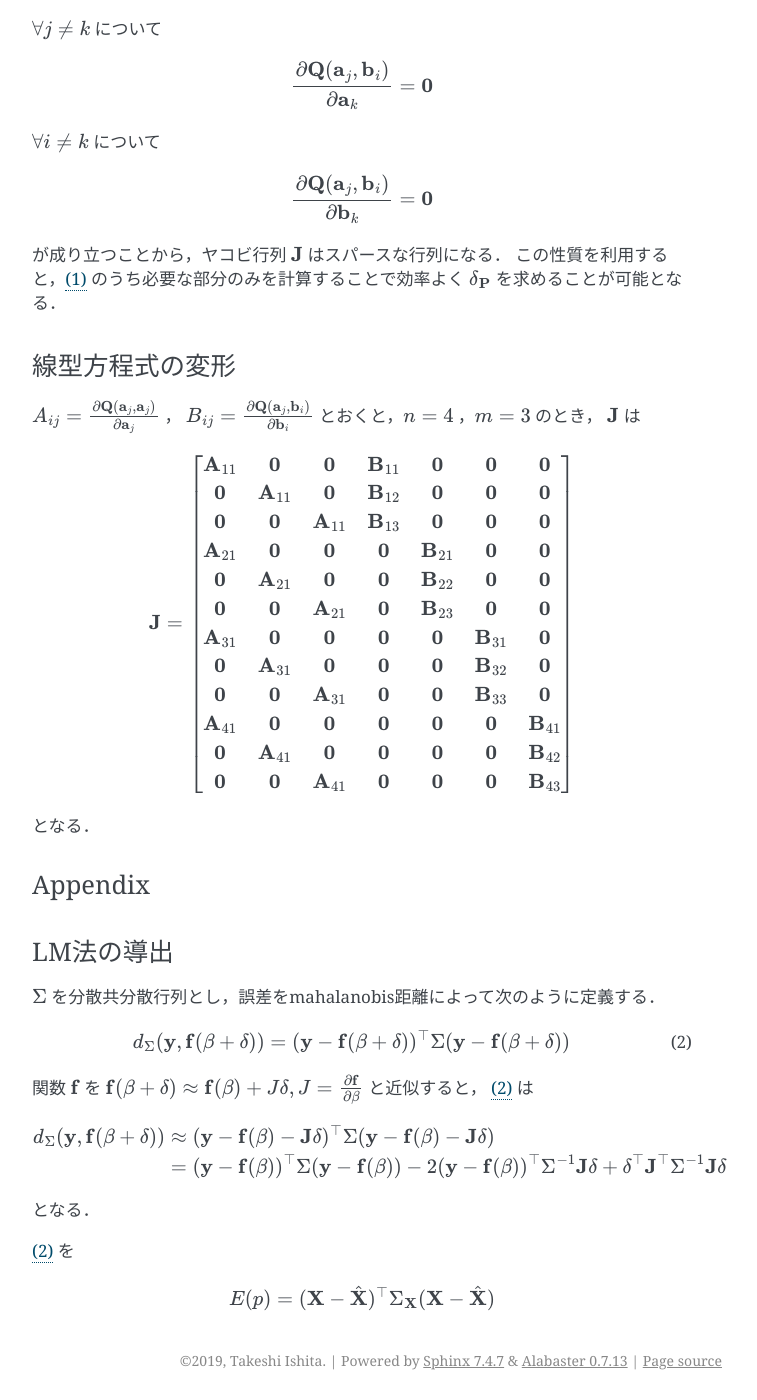
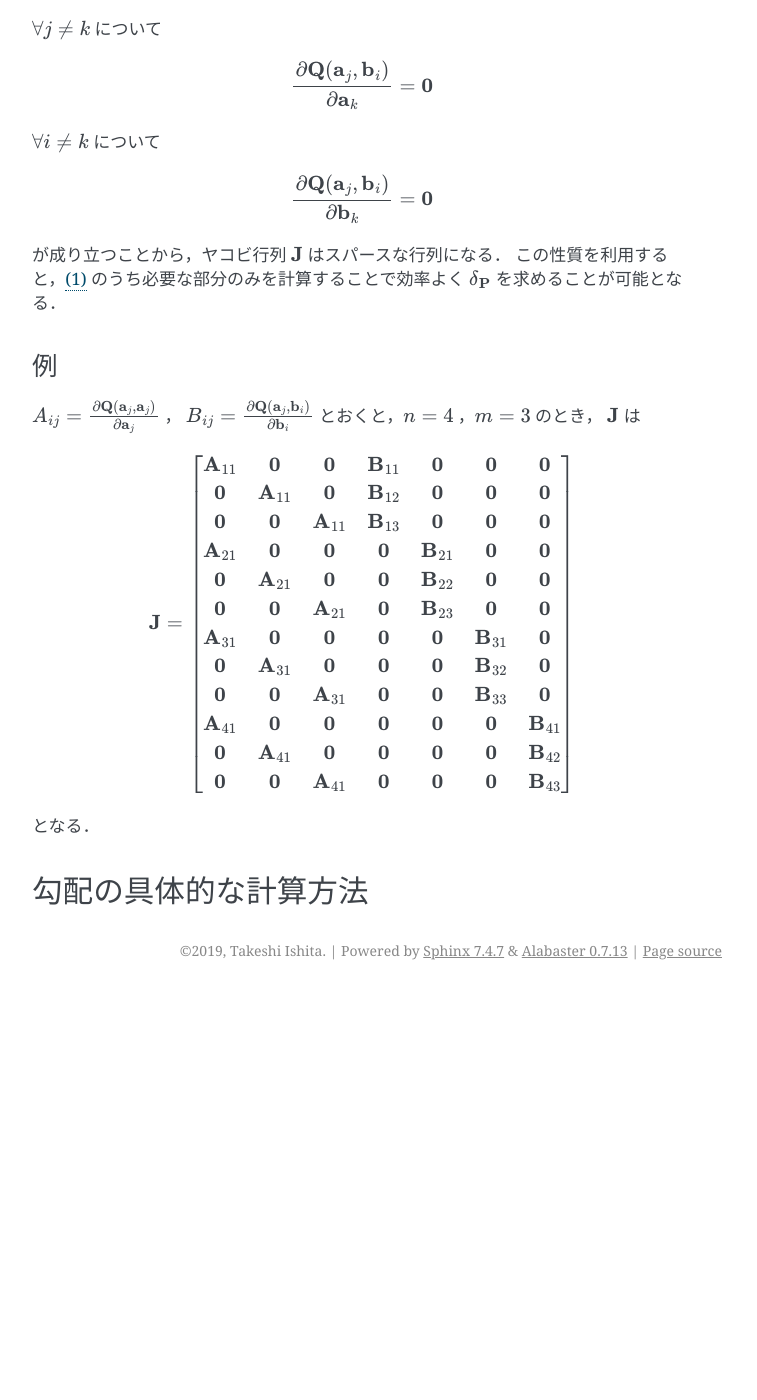
Before and after one commit to IshitaTakeshi/SparseBundleAdjustment, a Sphinx documentation site: the page built from docs/source/sparse-bundle-adjustment.rst, in a window 1280 px wide and 1400 px high, scrolled down 1988 px. Shown: the whole window, without its empty margins (388-1145 px from the left). Built offline with Sphinx 7.4.7, drawn with Linux system fonts in a browser that asks for light colours; after the commit the page ends 2978 px from its top, so only the background shows below that; some of the changed text lies outside the part shown.

Commit message:
Change headers

```diff
--- a/docs/source/sparse-bundle-adjustment.rst
+++ b/docs/source/sparse-bundle-adjustment.rst
@@ -2,7 +2,6 @@
 Sparse Bundle Adjustment
 ========================
 
-----
 概要
 ----
 
@@ -22,19 +21,21 @@ Tomasi-Kanade法と比較すると，次のような特徴がある．
 - 問題に応じてハイパーパラメータを調整しなければならない
 - 誤差関数のヤコビ行列を計算する際に， :math:`\mathbb{so}(3)` や四元数などに関する微分が現れるため，手法が複雑である
 
---------
+
 問題設定
 --------
 
 得たいもの
-----------
+~~~~~~~~~~
+
 
 - 3次元空間におけるランドマーク座標 :math:`\mathbf{b}_{j},j=1,\dots,n`
 - カメラ姿勢 :math:`\mathbf{a}_{i} = [\mathbf{t}_{i}, \mathbf{\omega}_{i}],i=1,\dots,m`
   ただし :math:`\mathbf{t}` は並進，:math:`\mathbf{\omega}` は :math:`\mathbb{so}(3)` の元である．
 
 入力
-----
+~~~~
+
 
 各視点から観測されたランドマークの像の集合 :math:`\mathbf{X}`
 
@@ -53,7 +54,6 @@ Tomasi-Kanade法と比較すると，次のような特徴がある．
     \end{bmatrix}
 
 
-----
 目的
 ----
 
@@ -99,7 +99,7 @@ Tomasi-Kanade法と比較すると，次のような特徴がある．
 .. math::
     E(\mathbf{P}) = (\mathbf{X}-\hat{\mathbf{X}})^{\top} \Sigma_{\mathbf{X}} (\mathbf{X}-\hat{\mathbf{X}})
 
-----------
+
 解法の概要
 ----------
 
@@ -126,7 +126,7 @@ SBAは，このヤコビ行列 :math:`\mathbf{J}` がスパースであること
 
 
 ヤコビ行列のスパース性
-----------------------
+~~~~~~~~~~~~~~~~~~~~~~
 
 :math:`\forall j \neq k` について
 
@@ -141,8 +141,10 @@ SBAは，このヤコビ行列 :math:`\mathbf{J}` がスパースであること
 が成り立つことから，ヤコビ行列 :math:`\mathbf{J}` はスパースな行列になる．
 この性質を利用すると，:eq:`lm_update` のうち必要な部分のみを計算することで効率よく :math:`\delta_{\mathbf{P}}` を求めることが可能となる．
 
-線型方程式の変形
-----------------
+
+例
+~~
+
 
 :math:`A_{ij}=\frac{\partial \mathbf{Q}(\mathbf{a}_{j}, \mathbf{a}_{j})}{\partial \mathbf{a}_{j}}` ，
 :math:`B_{ij}=\frac{\partial \mathbf{Q}(\mathbf{a}_{j}, \mathbf{b}_{i})}{\partial \mathbf{b}_{i}}`
@@ -166,34 +168,6 @@ SBAは，このヤコビ行列 :math:`\mathbf{J}` がスパースであること
 
 となる．
 
-Appendix
---------
 
-LM法の導出
-----------
-
-:math:`\Sigma` を分散共分散行列とし，誤差をmahalanobis距離によって次のように定義する．
-
-.. math::
-    d_{\Sigma}(\mathbf{y}, \mathbf{f}(\mathbf{\beta} + \mathbf{\delta})) = (\mathbf{y} - \mathbf{f}(\mathbf{\beta} + \mathbf{\delta}))^{\top}\Sigma (\mathbf{y} - \mathbf{f}(\mathbf{\beta} + \mathbf{\delta}))
-    :label: lm_error
-
-
-関数 :math:`\mathbf{f}` を :math:`\mathbf{f}(\mathbf{\beta} + \mathbf{\delta}) \approx \mathbf{f}(\mathbf{\beta}) + J \mathbf{\delta},J=\frac{\partial \mathbf{f}}{\partial \beta}` と近似すると， :eq:`lm_error` は
-
-.. math::
-    \begin{align}
-    d_{\Sigma}(\mathbf{y}, \mathbf{f}(\mathbf{\beta} + \mathbf{\delta}))
-    &\approx (\mathbf{y} - \mathbf{f}(\mathbf{\beta}) - \mathbf{J}\mathbf{\delta})^{\top} \Sigma (\mathbf{y} - \mathbf{f}(\mathbf{\beta}) - \mathbf{J}\mathbf{\delta}) \\
-    &= (\mathbf{y} - \mathbf{f}(\mathbf{\beta}))^{\top} \Sigma  (\mathbf{y} - \mathbf{f}(\mathbf{\beta}))
-    - 2 (\mathbf{y} - \mathbf{f}(\mathbf{\beta}))^{\top} \Sigma^{-1} \mathbf{J} \mathbf{\delta}
-    + \mathbf{\delta}^{\top} \mathbf{J}^{\top} \Sigma^{-1} \mathbf{J} \mathbf{\delta}
-    \end{align}
-
-となる．
-
-
-:eq:`lm_error` を
-
-.. math::
-    E(p) = (\mathbf{X}-\hat{\mathbf{X}})^{\top} \Sigma_{\mathbf{X}} (\mathbf{X}-\hat{\mathbf{X}})
+勾配の具体的な計算方法
+----------------------
```
